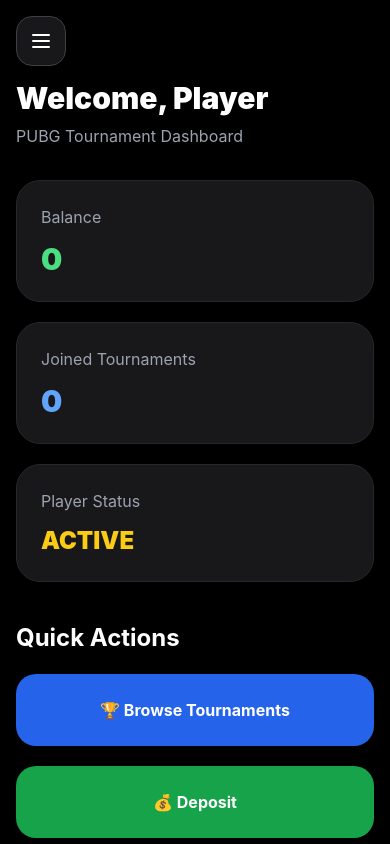
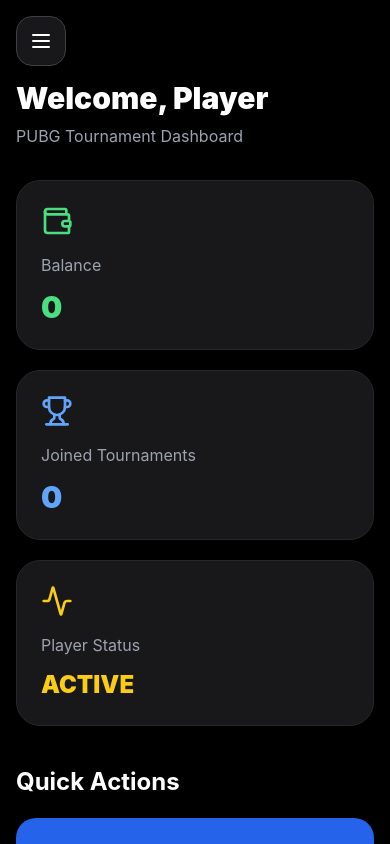
Before and after one commit to Cashipro/opbattle, a Next.js app in the folder frontend/: page /dashboard in a window 390 px wide. Shown: the top 844 px of the page. Built offline with nearby package versions, Linux system fonts and the light colour scheme; no server answers.

Commit message:
Update page.tsx

```diff
--- a/frontend/src/app/dashboard/page.tsx
+++ b/frontend/src/app/dashboard/page.tsx
@@ -1,15 +1,25 @@
 "use client";
+
 
 import {
 useEffect,
 useState
 } from "react";
 
+
 import Sidebar from "@/components/Sidebar";
 
+
+import api from "@/lib/api";
+
+
 import {
-getMyTournaments
-} from "@/services/tournament";
+Wallet,
+Trophy,
+Activity
+} from "lucide-react";
+
+
 
 
 
@@ -18,9 +28,12 @@ getMyTournaments
 export default function Dashboard(){
 
 
+
 const [user,setUser] = useState<any>({});
 
+
 const [joined,setJoined] = useState(0);
+
 
 const [loading,setLoading] = useState(true);
 
@@ -29,11 +42,16 @@ const [loading,setLoading] = useState(true);
 
 
 
+
+
+
 useEffect(()=>{
+
 
 loadUser();
 
 loadTournaments();
+
 
 },[]);
 
@@ -42,19 +60,35 @@ loadTournaments();
 
 
 
-function loadUser(){
-
-const savedUser =
-localStorage.getItem("user");
 
 
-if(savedUser){
 
-setUser(
-JSON.parse(savedUser)
+async function loadUser(){
+
+
+try{
+
+
+const res = await api.get(
+"/auth/me"
 );
 
+
+setUser(res.data);
+
+
+
+
+
+}catch(error){
+
+
+console.log(error);
+
+
 }
+
+
 
 }
 
@@ -64,17 +98,23 @@ JSON.parse(savedUser)
 
 
 
+
+
 async function loadTournaments(){
+
 
 try{
 
 
-const data =
-await getMyTournaments();
+const res = await api.get(
+
+"/tournaments/user/my-tournaments"
+
+);
 
 
 setJoined(
-data.length
+res.data.length
 );
 
 
@@ -93,7 +133,9 @@ setLoading(false);
 
 }
 
+
 }
+
 
 
 
@@ -105,10 +147,15 @@ setLoading(false);
 return (
 
 <div className="
+flex
 min-h-screen
 bg-black
 text-white
 ">
+
+
+
+
 
 
 
@@ -118,13 +165,19 @@ text-white
 
 
 
+
+
+
+
 <main className="
-md:ml-72
+flex-1
 p-4
 pt-20
 md:p-10
 md:pt-10
 ">
+
+
 
 
 
@@ -138,6 +191,7 @@ mx-auto
 
 
 
+
 <h1 className="
 text-3xl
 md:text-4xl
@@ -145,9 +199,16 @@ font-black
 mb-2
 ">
 
-Welcome, {user.name || "Player"}
+Welcome,
+
+{" "}
+
+{user.name || "Player"}
 
 </h1>
+
+
+
 
 
 
@@ -167,6 +228,8 @@ PUBG Tournament Dashboard
 
 
 
+
+
 <div className="
 grid
 grid-cols-1
@@ -174,6 +237,8 @@ sm:grid-cols-2
 xl:grid-cols-3
 gap-5
 ">
+
+
 
 
 
@@ -187,7 +252,18 @@ rounded-3xl
 p-6
 ">
 
-<p className="text-gray-400">
+
+<Wallet className="
+text-green-400
+mb-4
+w-8
+h-8
+"/>
+
+
+<p className="
+text-gray-400
+">
 
 Balance
 
@@ -214,6 +290,8 @@ mt-3
 
 
 
+
+
 <div className="
 bg-zinc-900
 border
@@ -222,7 +300,18 @@ rounded-3xl
 p-6
 ">
 
-<p className="text-gray-400">
+
+<Trophy className="
+text-blue-400
+mb-4
+w-8
+h-8
+"/>
+
+
+<p className="
+text-gray-400
+">
 
 Joined Tournaments
 
@@ -236,12 +325,28 @@ text-blue-400
 mt-3
 ">
 
-{loading ? "..." : joined}
+
+{
+
+loading
+
+?
+
+"..."
+
+:
+
+joined
+
+}
+
 
 </h2>
 
 
 </div>
+
+
 
 
 
@@ -257,7 +362,18 @@ rounded-3xl
 p-6
 ">
 
-<p className="text-gray-400">
+
+<Activity className="
+text-yellow-400
+mb-4
+w-8
+h-8
+"/>
+
+
+<p className="
+text-gray-400
+">
 
 Player Status
 
@@ -283,7 +399,11 @@ ACTIVE
 
 
 
+
+
 </div>
+
+
 
 
 
@@ -308,6 +428,8 @@ Quick Actions
 
 
 
+
+
 <div className="
 grid
 grid-cols-1
@@ -315,6 +437,7 @@ sm:grid-cols-2
 xl:grid-cols-3
 gap-5
 ">
+
 
 
 
@@ -341,6 +464,9 @@ transition
 
 
 
+
+
+
 <a
 href="/deposit"
 className="
@@ -357,6 +483,9 @@ transition
 💰 Deposit
 
 </a>
+
+
+
 
 
 
@@ -383,7 +512,11 @@ transition
 
 
 
+
 </div>
+
+
+
 
 
 
@@ -392,7 +525,14 @@ transition
 </div>
 
 
+
+
+
+
 </main>
+
+
+
 
 
 
```
